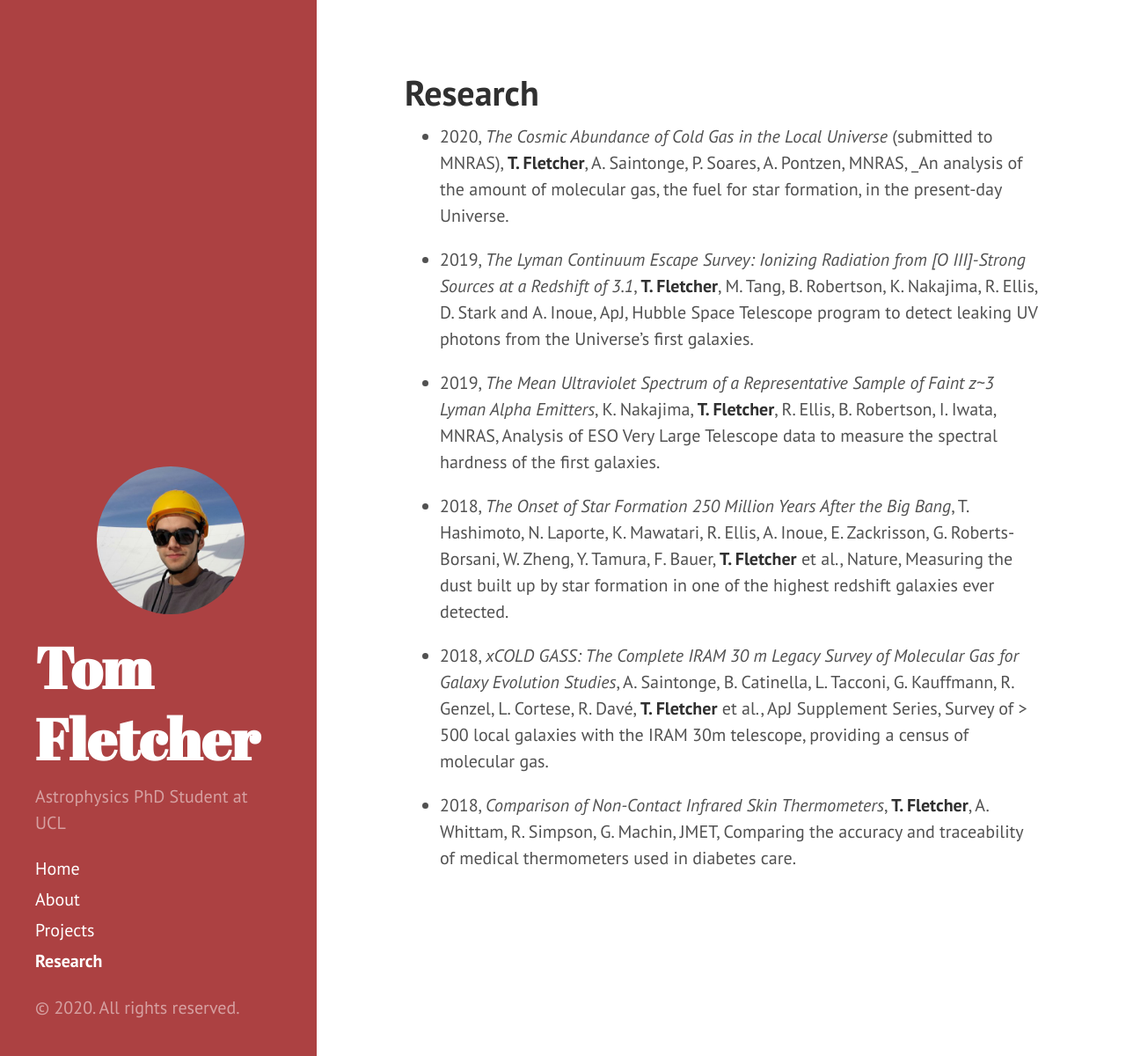
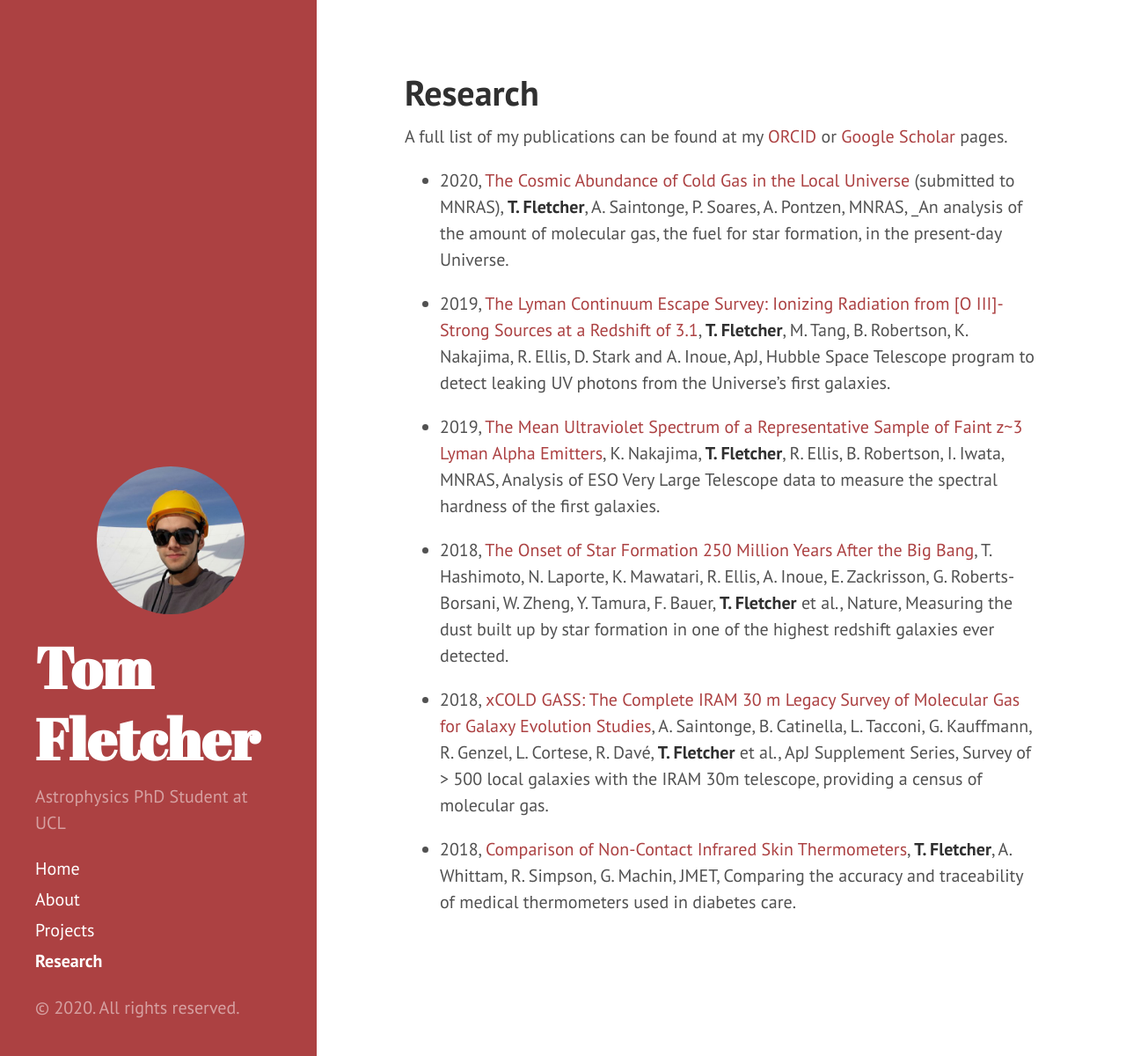
Before and after one commit to tomjf/tomjf.github.io, a Jekyll site: the page built from research.md, in a window 1280 px wide and 1200 px high. Shown: the whole window at 88% size. Built offline with Jekyll 4.4.1, drawn with Linux system fonts in a browser that asks for light colours; Markdown is read by kramdown in place of the engine named in the settings.

Commit message:
updated research with some links

```diff
--- a/research.md
+++ b/research.md
@@ -4,14 +4,16 @@ layout: page
 order: 3
 ---
 
-+ 2020, _The Cosmic Abundance of Cold Gas in the Local Universe_ (submitted to MNRAS), __T. Fletcher__, A. Saintonge, P. Soares, A. Pontzen, MNRAS, _An analysis of the amount of molecular gas, the fuel for star formation, in the present-day Universe.
+A full list of my publications can be found at my [ORCID](https://orcid.org/0000-0002-1633-1117) or [Google Scholar](https://scholar.google.com/citations?user=FcaLV1gAAAAJ&hl=en) pages.
 
-+ 2019, _The Lyman Continuum Escape Survey: Ionizing Radiation from [O III]-Strong Sources at a Redshift of 3.1_, __T. Fletcher__, M. Tang, B. Robertson, K. Nakajima, R. Ellis, D. Stark and A. Inoue, ApJ, Hubble Space Telescope program to detect leaking UV photons from the Universe's first galaxies.
++ 2020, [The Cosmic Abundance of Cold Gas in the Local Universe](http://arxiv.org/abs/2002.04959v1) (submitted to MNRAS), __T. Fletcher__, A. Saintonge, P. Soares, A. Pontzen, MNRAS, _An analysis of the amount of molecular gas, the fuel for star formation, in the present-day Universe.
 
-+ 2019, _The Mean Ultraviolet Spectrum of a Representative Sample of Faint z~3 Lyman Alpha Emitters_, K. Nakajima, __T. Fletcher__, R. Ellis, B. Robertson, I. Iwata, MNRAS, Analysis of ESO Very Large Telescope data to measure the spectral hardness of the first galaxies.
++ 2019, [The Lyman Continuum Escape Survey: Ionizing Radiation from [O III]-Strong Sources at a Redshift of 3.1](https://doi.org/10.3847/1538-4357/ab2045), __T. Fletcher__, M. Tang, B. Robertson, K. Nakajima, R. Ellis, D. Stark and A. Inoue, ApJ, Hubble Space Telescope program to detect leaking UV photons from the Universe's first galaxies.
 
-+ 2018, _The Onset of Star Formation 250 Million Years After the Big Bang_, T. Hashimoto, N. Laporte, K. Mawatari, R. Ellis, A. Inoue, E. Zackrisson, G. Roberts-Borsani, W. Zheng, Y. Tamura, F. Bauer, __T. Fletcher__ et al., Nature, Measuring the dust built up by star formation in one of the highest redshift galaxies ever detected.
++ 2019, [The Mean Ultraviolet Spectrum of a Representative Sample of Faint z~3 Lyman Alpha Emitters](https://doi.org/10.1093/mnras/sty750), K. Nakajima, __T. Fletcher__, R. Ellis, B. Robertson, I. Iwata, MNRAS, Analysis of ESO Very Large Telescope data to measure the spectral hardness of the first galaxies.
 
-+ 2018, _xCOLD GASS: The Complete IRAM 30 m Legacy Survey of Molecular Gas for Galaxy Evolution Studies_, A. Saintonge, B. Catinella, L. Tacconi, G. Kauffmann, R. Genzel, L. Cortese, R. Davé, __T. Fletcher__ et al., ApJ Supplement Series, Survey of > 500 local galaxies with the IRAM 30m telescope, providing a census of molecular gas.
++ 2018, [The Onset of Star Formation 250 Million Years After the Big Bang](https://doi.org/10.1038/s41586-018-0117-z), T. Hashimoto, N. Laporte, K. Mawatari, R. Ellis, A. Inoue, E. Zackrisson, G. Roberts-Borsani, W. Zheng, Y. Tamura, F. Bauer, __T. Fletcher__ et al., Nature, Measuring the dust built up by star formation in one of the highest redshift galaxies ever detected.
 
-+ 2018, _Comparison of Non-Contact Infrared Skin Thermometers_, __T. Fletcher__, A. Whittam, R. Simpson, G. Machin, JMET, Comparing the accuracy and traceability of medical thermometers used in diabetes care.
++ 2018, [xCOLD GASS: The Complete IRAM 30 m Legacy Survey of Molecular Gas for Galaxy Evolution Studies](https://doi.org/10.3847/1538-4365/aa97e0), A. Saintonge, B. Catinella, L. Tacconi, G. Kauffmann, R. Genzel, L. Cortese, R. Davé, __T. Fletcher__ et al., ApJ Supplement Series, Survey of > 500 local galaxies with the IRAM 30m telescope, providing a census of molecular gas.
+
++ 2018, [Comparison of Non-Contact Infrared Skin Thermometers](https://doi.org/10.1080/03091902.2017.1409818), __T. Fletcher__, A. Whittam, R. Simpson, G. Machin, JMET, Comparing the accuracy and traceability of medical thermometers used in diabetes care.
```
Also changed, not shown: README.md.
